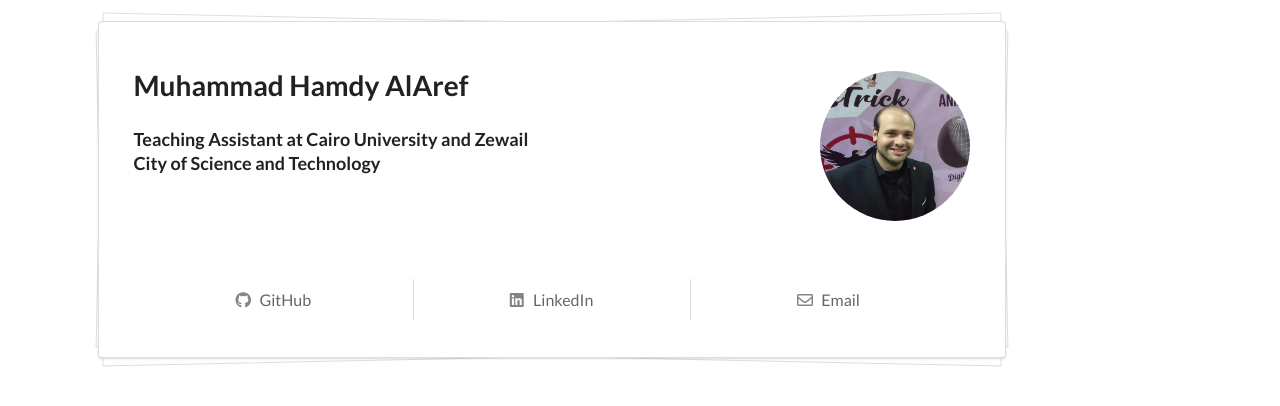
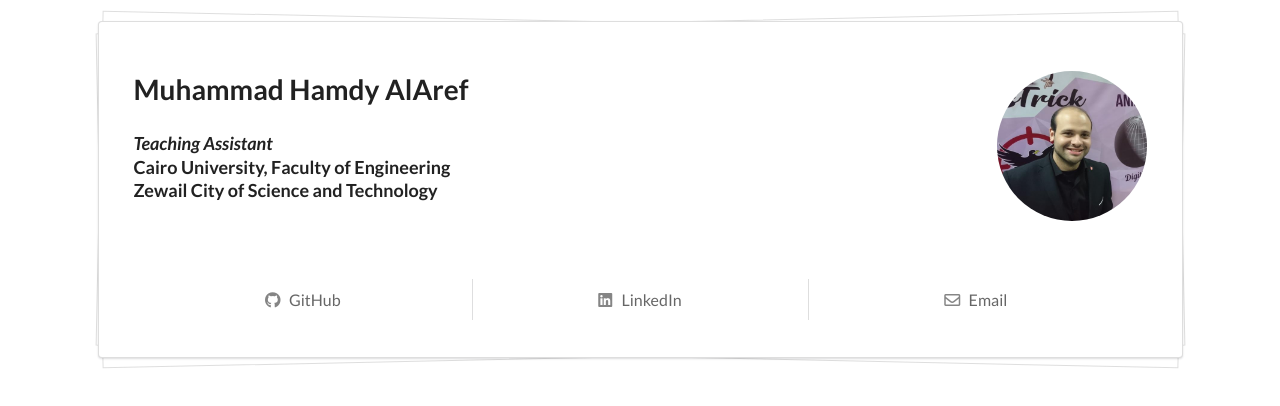
Before and after one commit to malaref/muhammad-alaref.github.io, a plain HTML site: page index.html in a window 1280 px wide. Drawn offline with nearby package versions, Linux system fonts and the light colour scheme.

Commit message:
Better position formatting!

```diff
--- a/index.html
+++ b/index.html
@@ -11,11 +11,11 @@
   </head>
   <body>
     <div class="ui middle center aligned container padded basic segment">
-      <div class="ui piled segment padded compact">
+      <div class="ui piled segment padded">
         <div class="ui top basic segment equal width grid">
           <div class="ui column left aligned">
-            <h1 class="ui header">Muhammad Hamdy AlAref</h1>
-            <h3 class="ui header bottom aligned">Teaching Assistant at Cairo University and Zewail City of Science and Technology</h3>
+            <h1 class="ui">Muhammad Hamdy AlAref</h1>
+            <h3 class="ui"><i>Teaching Assistant<br/></i><a href="http://eng.cu.edu.eg/" target="_blank" rel="noopener noreferrer" style="color: inherit">Cairo University, Faculty of Engineering<br/></a><a href="http://zewailcity.edu.eg/" target="_blank" rel="noopener noreferrer" style="color: inherit">Zewail City of Science and Technology<br/></a></h3>
           </div>
           <div class="ui column right aligned"><img class="ui image circular right floated small" src="me.jpg"></div>
         </div>
```
Also changed, not shown: 1 other file.
